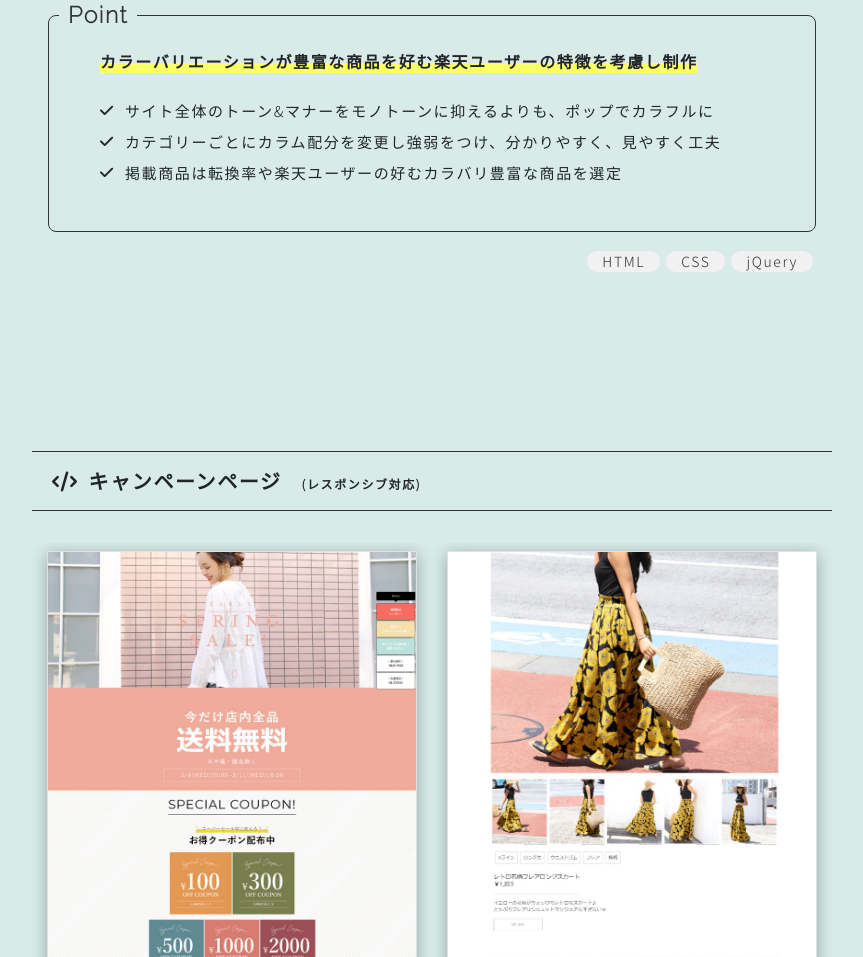
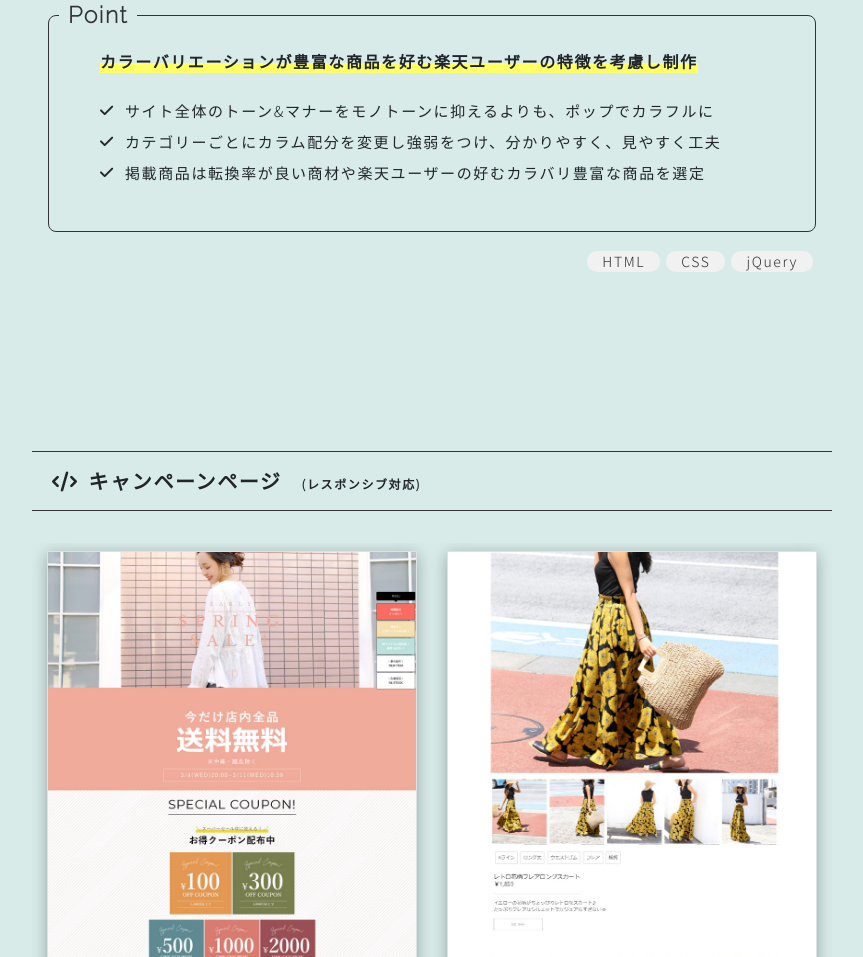
Before and after one commit to ngymr/portfolio, a plain HTML site: page index.html in a window 1280 px wide. Shown: the part 1708-2665 px from the top of the page, without its empty margins (208-1071 px from the left). Drawn offline with nearby package versions, Linux system fonts and the light colour scheme; some packages are replaced by stand-ins of ours; a script that the page names is missing.

Commit message:
Add files via upload

```diff
--- a/index.html
+++ b/index.html
@@ -101,7 +101,7 @@
                                         <ul>
                                         <li>サイト全体のトーン&マナーをモノトーンに抑えるよりも、ポップでカラフルに</li>
                                         <li>カテゴリーごとにカラム配分を変更し強弱をつけ、分かりやすく、見やすく工夫</li>
-                                        <li>掲載商品は転換率や楽天ユーザーの好むカラバリ豊富な商品を選定</li>
+                                        <li>掲載商品は転換率が良い商材や楽天ユーザーの好むカラバリ豊富な商品を選定</li>
                                         </ul>
                                     </div>
                                 </div>
```
